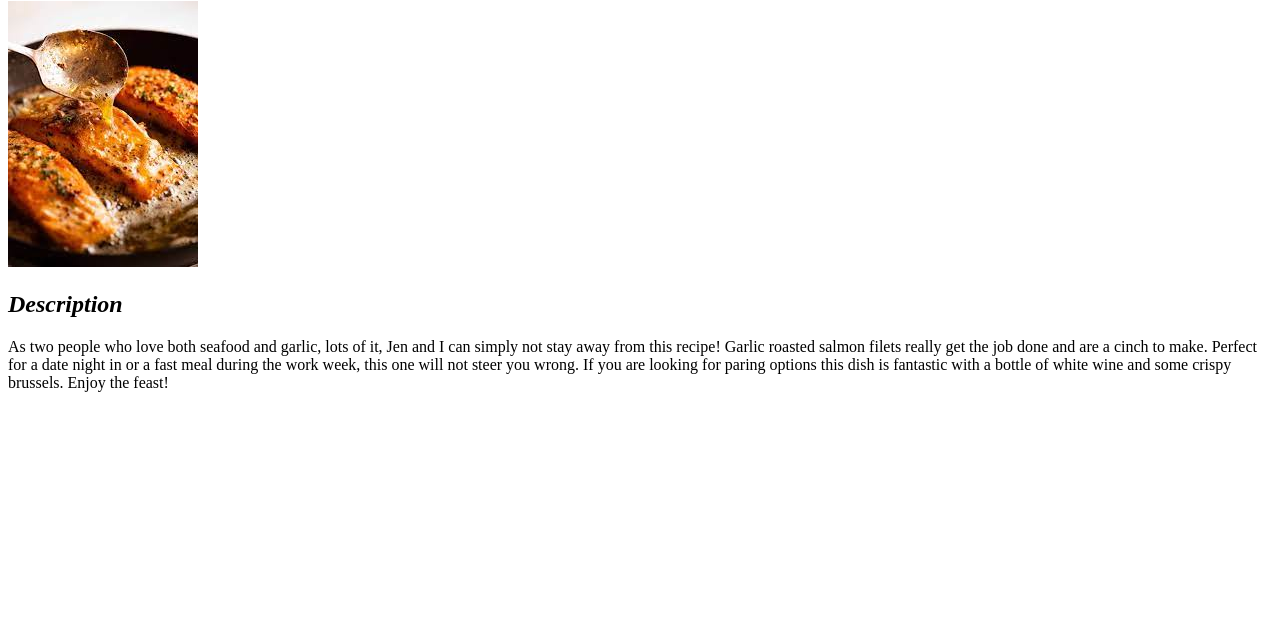
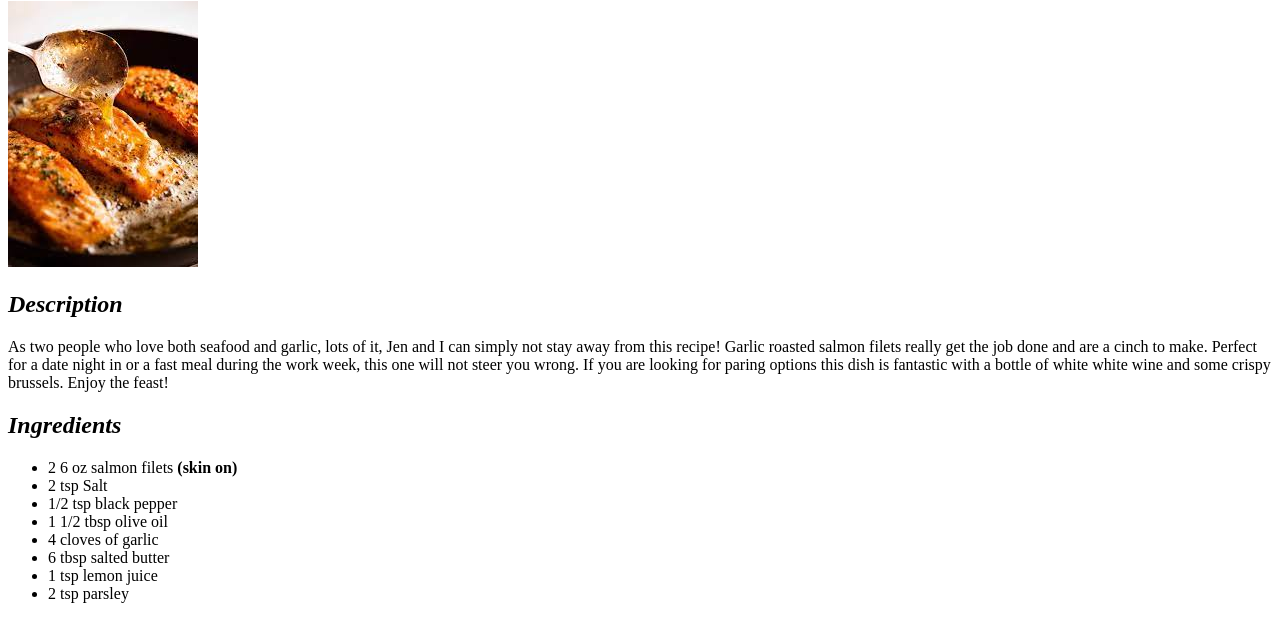
Before and after one commit to emkleins/odin-recipes, a plain HTML site: page recipes/JenErik-Salmon.html in a window 1280 px wide. Shown: the part 79-720 px from the top of the page. Drawn offline with Linux system fonts and the light colour scheme.

Commit message:
create ingredients list for recipe sheet 1

```diff
--- a/recipes/JenErik-Salmon.html
+++ b/recipes/JenErik-Salmon.html
@@ -12,9 +12,19 @@
             <img src="../images/salmon.jpeg" alt="Garlic Roasted Salmon">
 
             <h2><em>Description</em></h2>
-            <p>As two people who love both seafood and garlic, lots of it, Jen and I can simply not stay away from this recipe! Garlic roasted salmon filets really get the job done and are a cinch to make. Perfect for a date night in or a fast meal during the work week, this one will not steer you wrong. If you are looking for paring options this dish is fantastic with a bottle of white wine and some crispy brussels. Enjoy the feast!</p>
+            <p>As two people who love both seafood and garlic, lots of it, Jen and I can simply not stay away from this recipe! Garlic roasted salmon filets really get the job done and are a cinch to make. Perfect for a date night in or a fast meal during the work week, this one will not steer you wrong. If you are looking for paring options this dish is fantastic with a bottle of white white wine and some crispy brussels. Enjoy the feast!</p>
 
-
+            <h2><em>Ingredients</em></h2>
+            <ul>
+                <li>2 6 oz salmon filets <strong>(skin on)</strong></li>
+                <li>2 tsp Salt</li>
+                <li>1/2 tsp black pepper</li>
+                <li>1 1/2 tbsp olive oil</li>
+                <li>4 cloves of garlic</li>
+                <li>6 tbsp salted butter</li>
+                <li>1 tsp lemon juice</li>
+                <li>2 tsp parsley</li>
+            </ul>
         </p>
     </body>
 </html>
```
